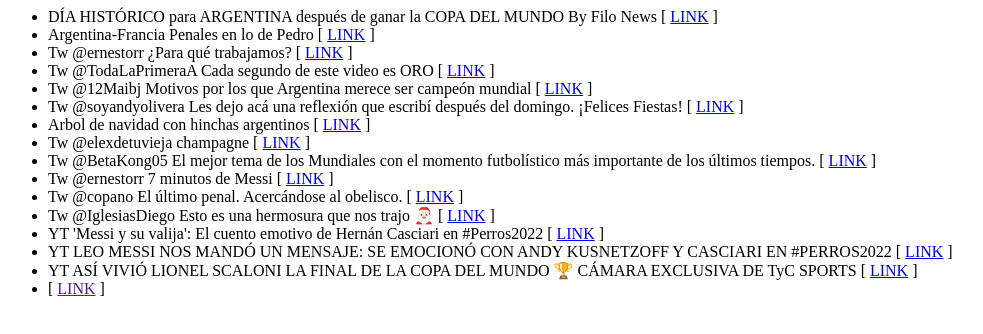
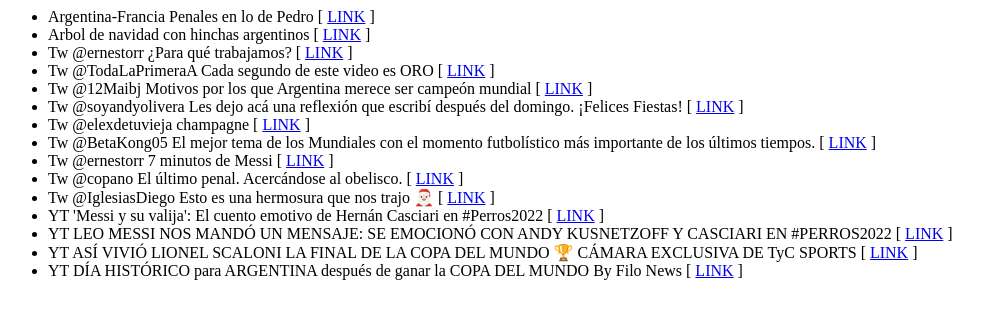
Before and after one commit to diegoshalom/YaTenemoLaTercera, a plain HTML site: page docs/index.html in a window 1280 px wide. Shown: the whole page, without its empty margins (0-983 px from the left). Drawn offline with Linux system fonts and the light colour scheme.

Commit message:
cambios menores

```diff
--- a/docs/index.html
+++ b/docs/index.html
@@ -4,13 +4,13 @@
     <title>Locura</title>
 </head>
 <UL>
-    <LI>DÍA HISTÓRICO para ARGENTINA después de ganar la COPA DEL MUNDO By Filo News [ <A HREF="https://www.youtube.com/watch?v=-ujJduWxvKE">LINK</A> ]
+
     <LI>Argentina-Francia Penales en lo de Pedro [ <A HREF="https://drive.google.com/file/d/1mPaXtj7YBuutqgyALQ-FsesmPkijHkXN/view">LINK</A> ]
+    <LI>Arbol de navidad con hinchas argentinos    [ <A HREF="https://static.wixstatic.com/media/0eed3a_f685accbebe24777be266bccc0fc390a~mv2.jpeg/v1/fit/w_1936,h_1806,q_90/0eed3a_f685accbebe24777be266bccc0fc390a~mv2.webp">LINK</A> ]
     <LI>Tw @ernestorr ¿Para qué trabajamos? [ <A HREF="https://twitter.com/ernestorr/status/1605204220696731648">LINK</A> ]
     <LI>Tw @TodaLaPrimeraA Cada segundo de este video es ORO [ <A HREF="https://twitter.com/TodaLaPrimeraA/status/1604833799388495874">LINK</A> ]
     <LI>Tw @12Maibj Motivos por los que Argentina merece ser campeón mundial [ <A HREF="https://twitter.com/12Maibj/status/1603045533618143233">LINK</A> ]
     <LI>Tw @soyandyolivera Les dejo acá una reflexión que escribí después del domingo. ¡Felices Fiestas! [ <A HREF="https://twitter.com/soyandyolivera/status/1606425042379608064">LINK</A> ]
-    <LI>Arbol de navidad con hinchas argentinos    [ <A HREF="https://static.wixstatic.com/media/0eed3a_f685accbebe24777be266bccc0fc390a~mv2.jpeg/v1/fit/w_1936,h_1806,q_90/0eed3a_f685accbebe24777be266bccc0fc390a~mv2.webp">LINK</A> ]
     <LI>Tw @elexdetuvieja champagne    [ <A HREF="https://twitter.com/elexdetuvieja/status/1606252593155518467?s=20&t=2kHn4paRg_C_IE7x4sQ2IA">LINK</A> ]
     <LI>Tw @BetaKong05 El mejor tema de los Mundiales con el momento futbolístico más importante de los últimos tiempos.  [ <A HREF="https://twitter.com/BetaKong05/status/1606293412008689664">LINK</A> ]
     <LI>Tw @ernestorr 7 minutos de Messi    [ <A HREF="https://twitter.com/ernestorr/status/1605573803639291908">LINK</A> ]
@@ -19,6 +19,7 @@
     <LI>YT 'Messi y su valija': El cuento emotivo de Hernán Casciari en #Perros2022    [ <A HREF="https://youtu.be/Kk7AadwlAVs">LINK</A> ]
     <LI>YT LEO MESSI NOS MANDÓ UN MENSAJE: SE EMOCIONÓ CON ANDY KUSNETZOFF Y CASCIARI EN #PERROS2022    [ <A HREF="https://youtu.be/h-ip7X6DmDU">LINK</A> ]
     <LI>YT ASÍ VIVIÓ LIONEL SCALONI LA FINAL DE LA COPA DEL MUNDO 🏆 CÁMARA EXCLUSIVA DE TyC SPORTS   [ <A HREF="https://www.youtube.com/watch?v=ryyT1d97nsw">LINK</A> ]
-    <LI>    [ <A HREF="">LINK</A> ]
+    <LI>YT DÍA HISTÓRICO para ARGENTINA después de ganar la COPA DEL MUNDO By Filo News [ <A HREF="https://www.youtube.com/watch?v=-ujJduWxvKE">LINK</A> ]
+    <!-- <LI>    [ <A HREF="">LINK</A> ]        -->
 
 </UL>
```
